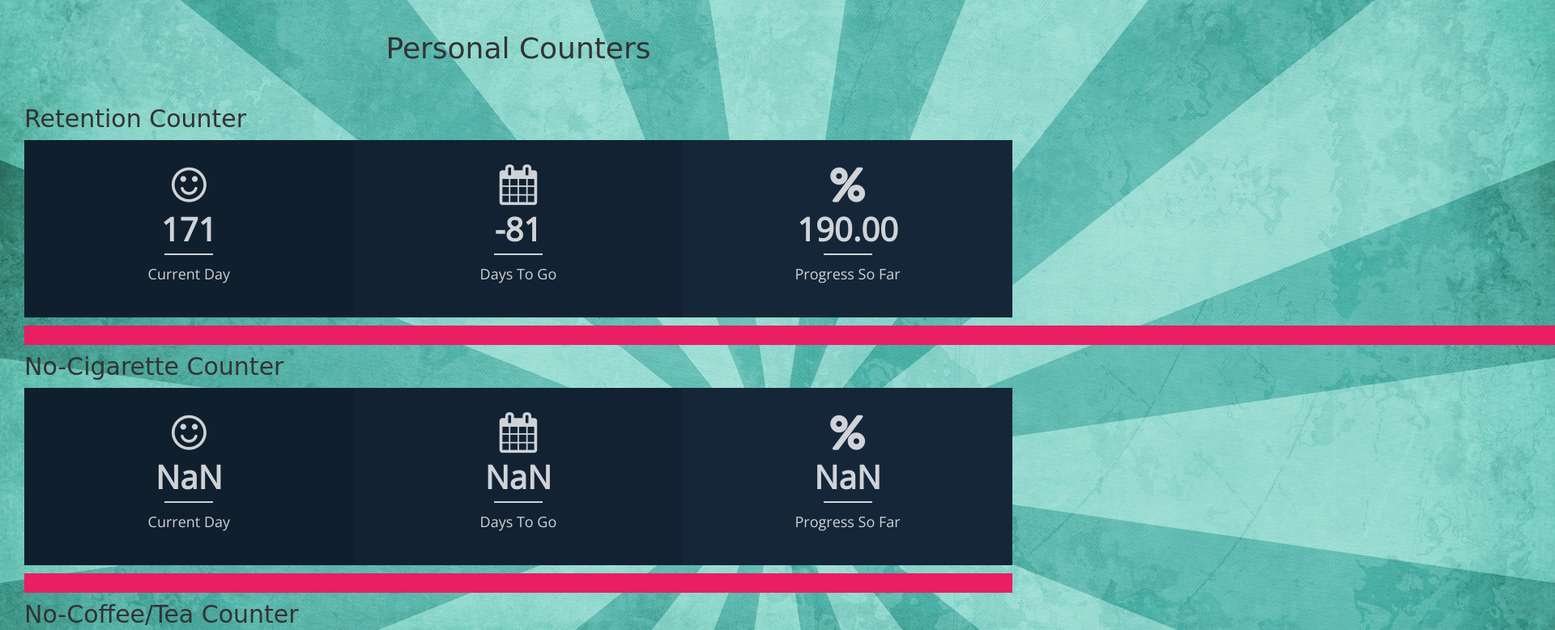
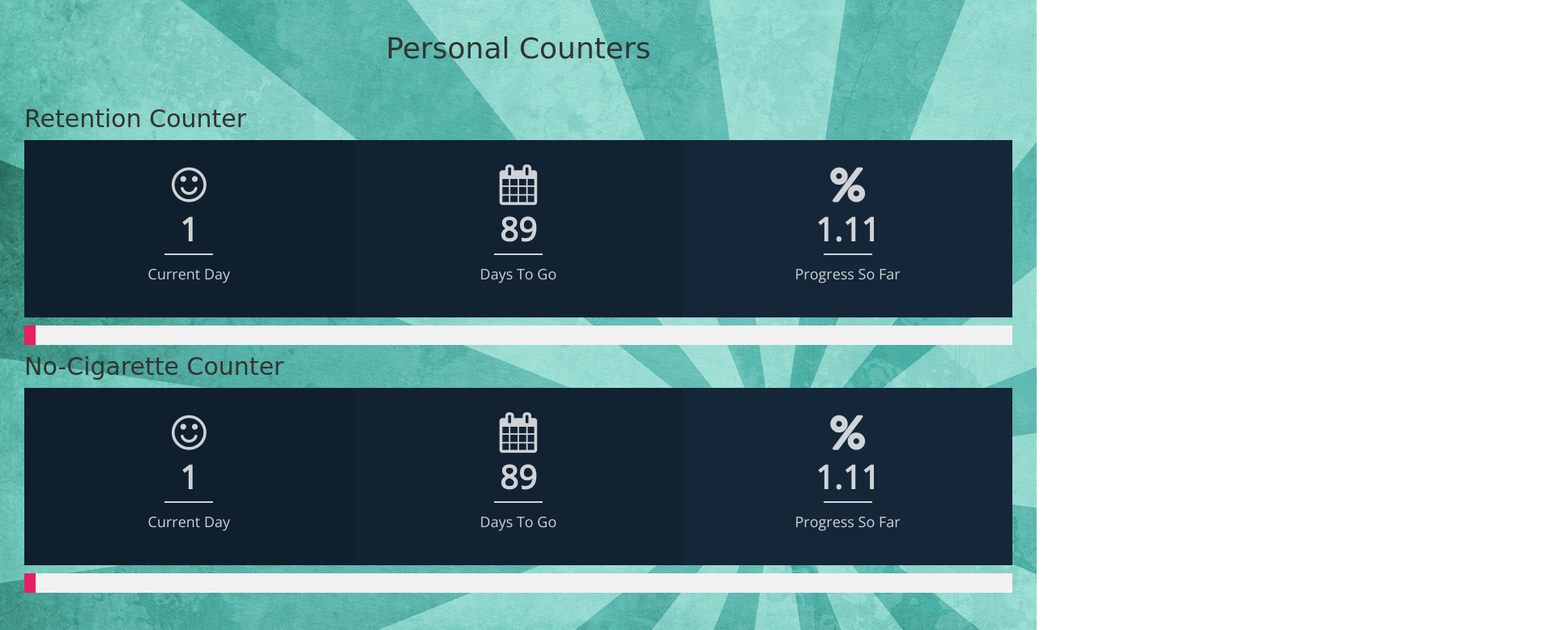
Before and after one commit to naufalmohamed/PersonalCounter, a plain HTML site: page index.html in a window 1280 px wide. Shown: the top 778 px of the page at 81% size, 1920 px wide, since content can reach past the window. Drawn offline with nearby package versions, Linux system fonts and the light colour scheme; a web font is replaced by a local one.

Commit message:
Changes date

```diff
--- a/index.html
+++ b/index.html
@@ -80,7 +80,7 @@
     </div>
 
     <!----Counter 3---->
-    <h2 class="text-left" id = 'heading' alig>No-Coffee/Tea Counter</h2>
+    <!-- <h2 class="text-left" id = 'heading' alig>No-Coffee/Tea Counter</h2>
     <div class="project-counter-wrp">
 
 
@@ -108,7 +108,7 @@
     </div>
     <div class="w3-light-grey">
         <div class="w3-pink" style="height:24px" id='3.4'></div>
-    </div>
+    </div> -->
 
 
     <script>
@@ -128,25 +128,25 @@
         }
 
         //Counter 1
-        let dateOne = '03/26/2022'
+        let dateOne = '09/12/2022'
         document.getElementById("1.1").innerHTML = Math.floor(prodCalc(dateOne)+1);
         document.getElementById("1.2").innerHTML = Math.floor(90-prodCalc(dateOne));
         document.getElementById("1.3").innerHTML = percetageDays(dateOne).toFixed(2);
         document.getElementById("1.4").style.width = percetageDays(dateOne)+'%';
 
         //Counter 2
-        let dateTwo = ''
+        let dateTwo = '09/12/2022'
         document.getElementById("2.1").innerHTML = Math.floor(prodCalc(dateTwo)+1);
         document.getElementById("2.2").innerHTML = Math.floor(90-prodCalc(dateTwo));
         document.getElementById("2.3").innerHTML = percetageDays(dateTwo).toFixed(2);
         document.getElementById("2.4").style.width = percetageDays(dateTwo)+'%';
 
         //Counter 2
-        let dateThree = ''
-        document.getElementById("3.1").innerHTML = Math.floor(prodCalc(dateThree)+1);
-        document.getElementById("3.2").innerHTML = Math.floor(90-prodCalc(dateThree));
-        document.getElementById("3.3").innerHTML = percetageDays(dateThree).toFixed(2);
-        document.getElementById("3.4").style.width = percetageDays(dateThree)+'%';
+        // let dateThree = ''
+        // document.getElementById("3.1").innerHTML = Math.floor(prodCalc(dateThree)+1);
+        // document.getElementById("3.2").innerHTML = Math.floor(90-prodCalc(dateThree));
+        // document.getElementById("3.3").innerHTML = percetageDays(dateThree).toFixed(2);
+        // document.getElementById("3.4").style.width = percetageDays(dateThree)+'%';
 
     </script>
 </body>
```
